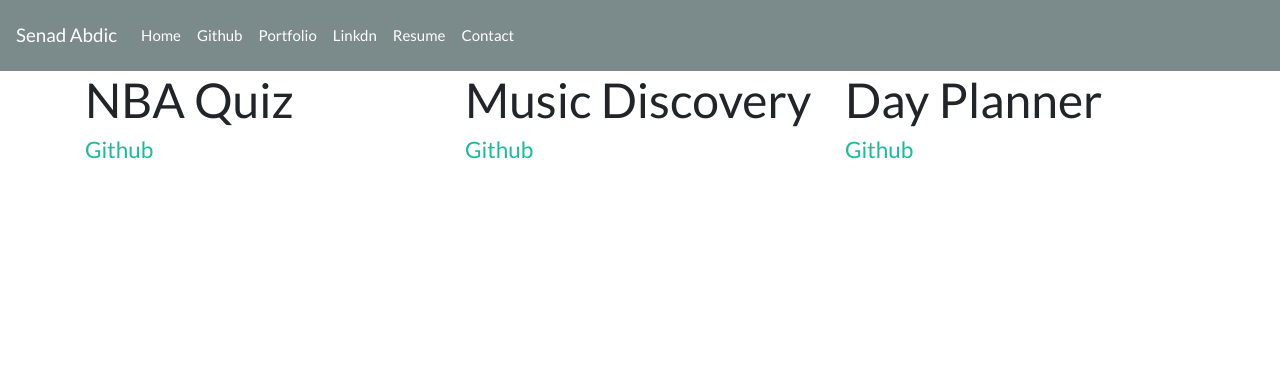
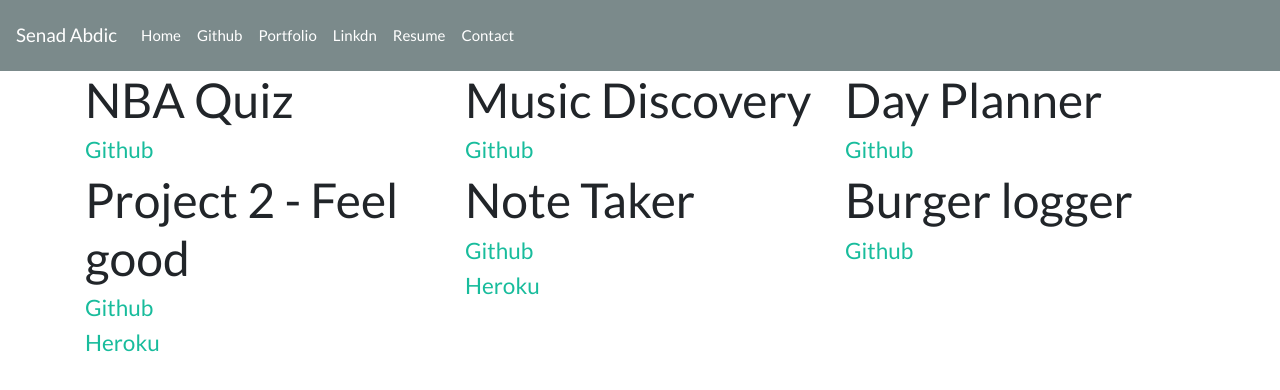
Before and after one commit to senad83/updated-portifolio, a plain HTML site: page portfolio.html in a window 1280 px wide. Drawn offline with nearby package versions, Linux system fonts and the light colour scheme.

Commit message:
updated portfolio

```diff
--- a/portfolio.html
+++ b/portfolio.html
@@ -61,6 +61,23 @@
             <h1>Day Planner</h1>
             <h4><a href="https://github.com/senad83/dayplanner">Github</a></h4>
           </div>
+
+          <div class="col-sm-12 col-md-4">
+            <h1>Project 2 - Feel good</h1>
+            <h4><a href="https://github.com/senad83/Project2">Github</a></h4>
+            <h4><a href="https://safe-bastion-72999.herokuapp.com/">Heroku</a></h4>
+          </div>
+
+          <div class="col-sm-12 col-md-4">
+              <h1>Note Taker</h1>
+              <h4><a href="https://github.com/senad83/note-taker-">Github</a></h4>
+              <h4><a href=" https://hidden-escarpment-47262.herokuapp.com/">Heroku</a></h4>
+            </div>
+            <div class="col-sm-12 col-md-4">
+
+              <h1>Burger logger</h1>
+              <h4><a href="https://github.com/senad83/burger-logger-">Github</a></h4>
+            </div>
       </div>
     </div>
 
```
